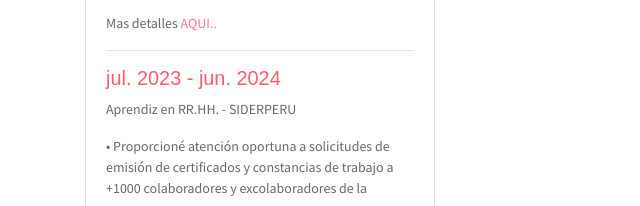
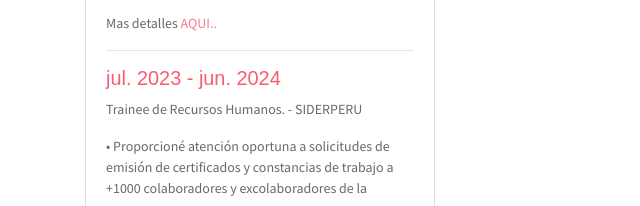
Before and after one commit to Reyver04/reyver_bless, a website: page public_html/index.html in a window 1280 px wide. Shown: the part 1734-1940 px from the top of the page, 0-640 px from the left. Drawn offline with Linux system fonts and the light colour scheme; some packages are replaced by stand-ins of ours.

Commit message:
Actualizacion1.2

```diff
--- a/public_html/index.html
+++ b/public_html/index.html
@@ -160,7 +160,7 @@
                             </P>
                             <hr>
                             <h6 class="title text-danger">jul. 2023 - jun. 2024</h6>
-                            <P>Aprendiz en RR.HH. - SIDERPERU</P>
+                            <P>Trainee de Recursos Humanos. - SIDERPERU</P>
                             <P class="subtitle">
                                 • Proporcioné atención oportuna a solicitudes de emisión de certificados y constancias de trabajo a +1000 colaboradores y excolaboradores de la empresa
                                 <br>• Controlé documentación laboral, archivo de legajos, alta y baja de empleados
```
